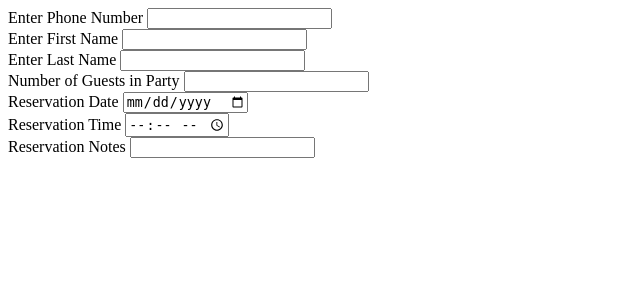
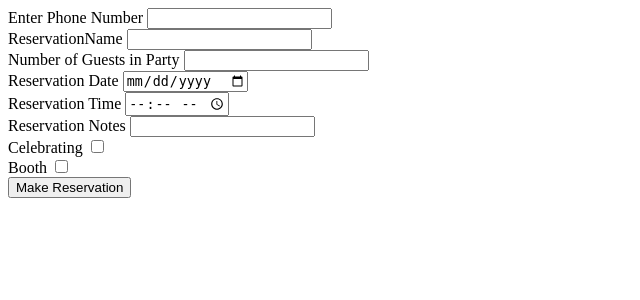
Before and after one commit to hanstoj/HB_Project, a Flask app: page /make_res in a window 1280 px wide. Shown: the top 300 px of the page, without its empty margins (0-640 px from the left). Run offline with Flask 2, Linux system fonts and the light colour scheme.

```diff
--- a/seeddb.py
+++ b/seeddb.py
@@ -26,7 +26,7 @@ for restaurant in range(5):
     # closing_time = datetime(2019, 1, 1, 0, 0, 0, 0)
 
     restaurant = model.Restaurant(
-        username=username, password=password, restaurant_name=restaurant_name)
+        username=username, password=password, restaurant_name=restaurant_name, open_time=None, close_time=None)
     model.db.session.add(restaurant)
     model.db.session.commit()
 
--- a/server.py
+++ b/server.py
@@ -1,7 +1,7 @@
 from flask import (Flask, render_template, request, flash, session,
                    redirect, url_for)
 from model import connect_to_db
-from crud import get_restaurant_by_username, get_table_by_table_num, create_res, create_table, create_restaurant, get_restaurant_by_restaurant_id, get_tables
+from crud import get_restaurant_by_username, get_table_by_table_num, create_res, create_table, create_restaurant, get_restaurant_by_restaurant_id, get_tables, create_guest
 
 
 from jinja2 import StrictUndefined
@@ -43,17 +43,19 @@ def create_acct():
     open_time = request.form.get('open_time')
     close_time = request.form.get('close_time')
 
-    restaurant = get_restaurant_by_username(username)
-    if restaurant:
-        flash('Cannot create an account with that email. Try again.')
-        # return redirect('/layout')
-    else:
-        create_restaurant(username, restaurant_name,
-                          password, open_time, close_time)
-        #
+    create_restaurant(username, restaurant_name,
+                      password, open_time, close_time)
 
-        return render_template('layout.html')
-        # redirect('/layout')
+    # restaurant = get_restaurant_by_username(username)
+    # if restaurant:
+    #     flash('Cannot create an account with that email. Try again.')
+    #     # return redirect('/layout')
+    # else:
+
+    #
+
+    return render_template('layout.html')
+    # redirect('/layout')
 
 # @app.route('/<user_id>/profile')
 # def show_profile(user_id):
@@ -62,7 +64,7 @@ def create_acct():
 @app.route('/layout/<restaurant_id>')
 def display_layout_page(restaurant_id):
     """Display layout Creation Page"""
-    restaurant_id = get_restaurant_by_restaurant_id(restaurant_id)
+    # restaurant_id = get_restaurant_by_restaurant_id(restaurant_id)
 
     return render_template("layout.html", restaurant_id=restaurant_id)
 
@@ -102,21 +104,34 @@ def display_res_page():
 def make_reservation():
     """Resrevation form submission response"""
 
-    res_size = request.form.get('res_size')
+    guest_name = request.form.get('guest_name')
+    phone_num = request.form.get('phone_num')
+    party_num = request.form.get('party_num')
+    res_date = request.form.get('res_date')
     res_time = request.form.get('res_time')
     res_notes = request.form.get('res_notes')
-    arrival_time = request.form.get('arrival_time')
-    end_time = request.form.get('end_time')
+    # arrival_time = request.form.get('arrival_time')
+    # end_time = request.form.get('end_time')
     booth_pref = request.form.get('booth_pref')
-    celebrating = request.form.get('celebrating')
-    phone_num = request.form.get('phone_num')
+    is_celebrating = request.form.get('is_celebrating')
+
+    if is_celebrating == "True":
+        is_celebrating = True
+    else:
+        is_celebrating = False
+
+    if booth_pref == "True":
+        booth_pref = True
+    else:
+        booth_pref = False
 
     # TODO Start time conditional -html?
-
     # TODO End time conditional- html?
     # TODO Bookings Full??
-    reservation = create_res(res_size=res_size, res_time=res_time, res_notes=res_notes, arrival_time=arrival_time,
-                             end_time=end_time, booth_pref=booth_pref, celebrating=celebrating, phone_num=phone_num)
+    guest = create_guest(phone_num=phone_num, guest_name=guest_name)
+
+    reservation = create_res(guest_id=guest.guest_id, party_num=party_num,  res_date=res_date, res_time=res_time,
+                             res_notes=res_notes, booth_pref=booth_pref, is_celebrating=is_celebrating)
 
     redirect('/make_res', reservation=reservation)
 
--- a/templates/make_res.html
+++ b/templates/make_res.html
@@ -10,12 +10,8 @@
             <input type="tel" id="phone" name="phone" required>
         </div>
         <div>
-            <label for="first_name">Enter First Name</label>
-            <input type="text" name="first_name" id="first_name">
-        </div>
-        <div>
-            <label for="last_name">Enter Last Name</label>
-            <input type="text" name="last_name" id="last_name">
+            <label for="guest_name">ReservationName</label>
+            <input type="text" name="guest_name" id="guest_name">
         </div>
         <div>
             <label for="party_num">Number of Guests in Party</label>
@@ -33,6 +29,16 @@
             <label for="res_notes">Reservation Notes</label>
             <input type="text" name="res_notes" id="res_notes">
         </div>
+        <div>
+            <label for="is_celebrating">Celebrating</label>
+            <input type="checkbox" name="is_celebrating" id="is_celebrating" value = 'True'>
+        </div>
+        <div>
+            <label for="booth_pref">Booth</label>
+            <input type="checkbox" name="booth_pref" id="booth_pref" value = 'True'>
+        </div>
+
+        <button type="submit">Make Reservation</button>
     </form>
 </div>
 {% endblock %}
```
Also changed, not shown: crud.py (+15 -5 lines), model.py (+18 -16 lines).
